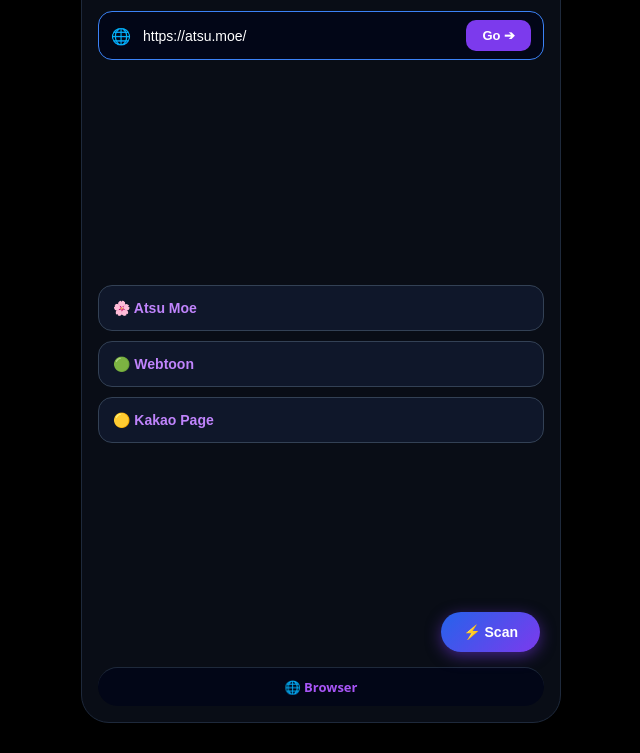
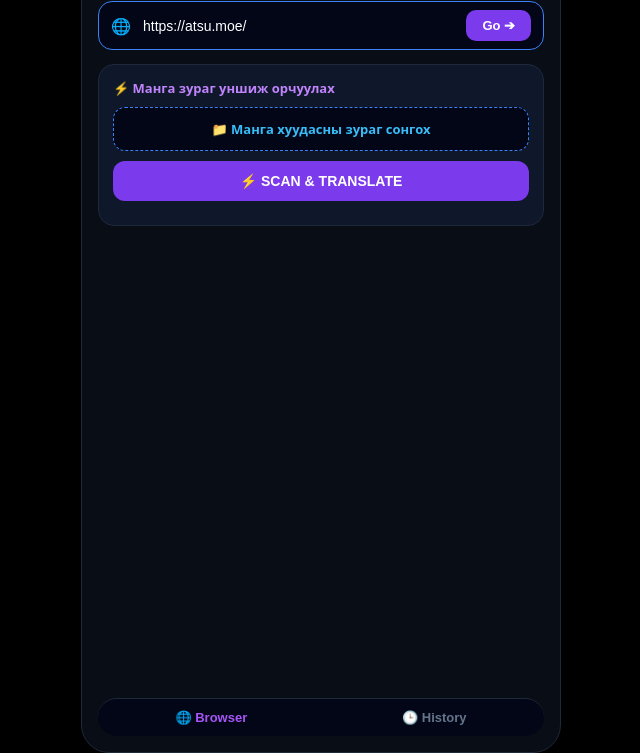
Before and after one commit to eternals916-prog/mangu-web, a website: page public/index.html in a window 1280 px wide. Shown: the part 67-820 px from the top of the page, without its empty margins (319-959 px from the left). Drawn offline with Linux system fonts and the light colour scheme.

Commit message:
Update index.html

```diff
--- a/public/index.html
+++ b/public/index.html
@@ -4,8 +4,8 @@
   <meta charset="UTF-8" />
   <meta name="viewport" content="width=device-width, initial-scale=1.0" />
   <title>MANGU BROWSER & SCANNER</title>
-  <!-- Fast Browser OCR Engine -->
-  <script src="https://cdn.jsdelivr.net/npm/tesseract.js@5/dist/tesseract.min.js"></script>
+  <!-- Browser OCR Library -->
+  <script src='https://cdn.jsdelivr.net/npm/tesseract.js@5/dist/tesseract.min.js'></script>
   <style>
     body {
       margin: 0;
@@ -22,7 +22,7 @@
     .browser-container {
       width: 100%;
       max-width: 480px;
-      height: 780px;
+      height: 820px;
       background-color: #090d16;
       border: 1px solid #1e293b;
       border-radius: 28px;
@@ -31,8 +31,6 @@
       display: flex;
       flex-direction: column;
       justify-content: space-between;
-      position: relative;
-      overflow: hidden;
       box-shadow: 0 10px 30px rgba(0,0,0,0.8);
     }
     .header {
@@ -75,50 +73,62 @@
       cursor: pointer;
       font-size: 13px;
     }
-    .content-area {
+    .main-content {
       flex: 1;
       display: flex;
       flex-direction: column;
-      justify-content: center;
-      align-items: center;
+      gap: 12px;
+      margin-top: 14px;
+      overflow-y: auto;
+    }
+    .scan-box {
+      background-color: #0f172a;
+      border: 1px solid #1e293b;
+      border-radius: 16px;
+      padding: 14px;
+      display: flex;
+      flex-direction: column;
+      gap: 10px;
+    }
+    .file-input-label {
+      background: #020617;
+      border: 1px dashed #3b82f6;
+      color: #38bdf8;
+      padding: 12px;
+      border-radius: 12px;
       text-align: center;
-      gap: 16px;
-    }
-    .site-btn {
-      background-color: #0f172a;
-      border: 1px solid #334155;
-      color: #c084fc;
-      padding: 14px;
-      border-radius: 14px;
-      font-size: 14px;
+      font-size: 13px;
       font-weight: bold;
       cursor: pointer;
-      width: 100%;
-      text-align: left;
     }
-    .scan-btn {
-      position: absolute;
-      bottom: 70px;
-      right: 20px;
-      background: linear-gradient(135deg, #2563eb, #7c3aed);
+    .file-input-label:hover {
+      background: #1e293b;
+    }
+    input[type="file"] {
+      display: none;
+    }
+    .scan-action-btn {
+      background-color: #7c3aed;
+      border: none;
       color: #fff;
-      border: none;
-      padding: 12px 22px;
-      border-radius: 30px;
+      padding: 12px;
+      border-radius: 12px;
       font-weight: bold;
+      cursor: pointer;
       font-size: 14px;
-      cursor: pointer;
-      box-shadow: 0 4px 15px rgba(124, 58, 237, 0.5);
     }
-    .modal {
-      position: absolute;
-      top: 0; left: 0; right: 0; bottom: 0;
-      background-color: #020617;
+    .scan-action-btn:hover {
+      background-color: #6d28d9;
+    }
+    .result-view {
+      background: #020617;
+      border: 1px solid #1e293b;
+      border-radius: 12px;
+      padding: 12px;
+      font-size: 13px;
+      color: #f1f5f9;
+      line-height: 1.5;
       display: none;
-      flex-direction: column;
-      padding: 16px;
-      z-index: 20;
-      overflow-y: auto;
     }
     .bottom-nav {
       display: flex;
@@ -128,6 +138,14 @@
       border-top: 1px solid #1e293b;
       border-radius: 20px;
     }
+    .nav-btn {
+      background: none;
+      border: none;
+      color: #a855f7;
+      font-weight: bold;
+      cursor: pointer;
+      font-size: 13px;
+    }
   </style>
 </head>
 <body>
@@ -136,54 +154,49 @@
     <div>
       <div class="header">
         <div class="logo">MANGU BROWSER</div>
-        <span style="font-size: 10px; background: #1e293b; padding: 4px 8px; border-radius: 8px; color: #38bdf8;">Ready</span>
+        <span style="font-size: 10px; background: #1e293b; padding: 4px 8px; border-radius: 8px; color: #38bdf8;">Scan Ready</span>
       </div>
 
-      <form onsubmit="openUrl(event)" class="address-bar">
+      <!-- Address Bar -->
+      <form onsubmit="navigate(event)" class="address-bar">
         <span>🌐</span>
         <input type="text" id="urlInput" value="https://atsu.moe/" placeholder="https://..." />
         <button type="submit" class="go-btn">Go ➔</button>
       </form>
     </div>
 
-    <div class="content-area">
-      <div style="width: 100%; display: flex; flex-direction: column; gap: 10px;">
-        <button class="site-btn" onclick="openSite('https://atsu.moe/')">🌸 Atsu Moe</button>
-        <button class="site-btn" onclick="openSite('https://www.webtoons.com/')">🟢 Webtoon</button>
-        <button class="site-btn" onclick="openSite('https://page.kakao.com/')">🟡 Kakao Page</button>
+    <!-- Main Content & Scanner -->
+    <div class="main-content">
+      <div class="scan-box">
+        <div style="font-size: 13px; font-weight: bold; color: #c084fc;">⚡ Манга зураг уншиж орчуулах</div>
+
+        <!-- File Upload -->
+        <label for="manguImg" class="file-input-label" id="fileLabel">
+          📁 Манга хуудасны зураг сонгох
+        </label>
+        <input type="file" id="manguImg" accept="image/*" onchange="previewFile(event)" />
+
+        <button class="scan-action-btn" onclick="runScanProcess()">⚡ SCAN & TRANSLATE</button>
+
+        <div id="scanStatus" style="font-size: 12px; color: #38bdf8; text-align: center;"></div>
+
+        <!-- Result Box -->
+        <div class="result-view" id="resultBox">
+          <div style="font-size: 11px; color: #a855f7; font-weight: bold; margin-bottom: 4px;">🇲🇳 МОНГОЛ ОРЧУУЛГА:</div>
+          <div id="outputText" style="font-weight: bold;"></div>
+        </div>
       </div>
     </div>
 
-    <!-- Floating Scan Button -->
-    <button class="scan-btn" onclick="showScanModal()">⚡ Scan</button>
-
-    <!-- Scan Modal Window -->
-    <div class="modal" id="scanModal">
-      <div style="display: flex; justify-content: space-between; align-items: center; border-bottom: 1px solid #1e293b; padding-bottom: 10px;">
-        <span style="font-weight: bold; color: #c084fc;">⚡ МАНГА SCANNER</span>
-        <button onclick="closeModal()" style="background: #1e293b; border: none; color: #fff; padding: 6px 12px; border-radius: 8px; cursor: pointer;">✕ Хаах</button>
-      </div>
-
-      <div style="margin-top: 20px; display: flex; flex-direction: column; gap: 12px;">
-        <input type="file" id="imageInput" accept="image/*" style="background: #0f172a; border: 1px dashed #3b82f6; padding: 12px; border-radius: 12px; color: #fff;" />
-        <button onclick="runOcrScan()" style="background: #7c3aed; border: none; color: #fff; padding: 12px; border-radius: 12px; font-weight: bold; cursor: pointer;">⚡ Зураг уншиж орчуулах</button>
-      </div>
-
-      <div id="statusText" style="margin-top: 16px; font-size: 13px; color: #38bdf8; text-align: center;"></div>
-
-      <div id="resultBox" style="background: #0f172a; border: 1px solid #1e293b; border-radius: 14px; padding: 14px; margin-top: 14px; display: none;">
-        <div style="font-size: 11px; color: #a855f7; font-weight: bold; margin-bottom: 6px;">🇲🇳 МОНГОЛ ОРЧУУЛГА:</div>
-        <div id="translatedText" style="font-size: 15px; color: #fff; line-height: 1.5; font-weight: bold;"></div>
-      </div>
-    </div>
-
+    <!-- Bottom Navigation -->
     <div class="bottom-nav">
-      <span style="color: #a855f7; font-weight: bold; font-size: 13px;">🌐 Browser</span>
+      <button class="nav-btn">🌐 Browser</button>
+      <button class="nav-btn" style="color: #64748b;">🕒 History</button>
     </div>
   </div>
 
   <script>
-    function openUrl(e) {
+    function navigate(e) {
       if (e) e.preventDefault();
       let url = document.getElementById('urlInput').value.trim();
       if (!url) return;
@@ -193,27 +206,21 @@
       window.open(url, '_blank');
     }
 
-    function openSite(url) {
-      document.getElementById('urlInput').value = url;
-      window.open(url, '_blank');
+    function previewFile(event) {
+      const file = event.target.files[0];
+      if (file) {
+        document.getElementById('fileLabel').innerText = '✅ ' + file.name;
+      }
     }
 
-    function showScanModal() {
-      document.getElementById('scanModal').style.display = 'flex';
-    }
+    async function runScanProcess() {
+      const fileInput = document.getElementById('manguImg');
+      const status = document.getElementById('scanStatus');
+      const resultBox = document.getElementById('resultBox');
+      const outputText = document.getElementById('outputText');
 
-    function closeModal() {
-      document.getElementById('scanModal').style.display = 'none';
-    }
-
-    async function runOcrScan() {
-      const input = document.getElementById('imageInput');
-      const status = document.getElementById('statusText');
-      const resultBox = document.getElementById('resultBox');
-      const translatedText = document.getElementById('translatedText');
-
-      if (!input.files || input.files.length === 0) {
-        alert('Эхлээд зургаа сонгоно уу!');
+      if (fileInput.files.length === 0) {
+        alert('Эхлээд манганы зургаа сонгоно уу!');
         return;
       }
 
@@ -222,19 +229,19 @@
 
       try {
         const worker = await Tesseract.createWorker('eng');
-        const ret = await worker.recognize(input.files[0]);
+        const ret = await worker.recognize(fileInput.files[0]);
         await worker.terminate();
 
-        const rawText = ret.data.text.trim();
-        status.innerText = '✅ Амжилттай уншлаа!';
+        const text = ret.data.text.trim();
+        status.innerText = '✅ Амжилттай уншиж дууслаа!';
         resultBox.style.display = 'block';
 
-        if (rawText) {
-          translatedText.innerText = `БИ ТЭР НЭРИЙГ МАШ САЙН МЭДНЭ.\n\n(Эх текст: "${rawText}")`;
+        if (text) {
+          outputText.innerText = `БИ ТЭР НЭРИЙГ МАШ САЙН МЭДНЭ.\n\n(Олдсон текст: "${text}")`;
         } else {
-          translatedText.innerText = 'Зурагнаас текст олдсонгүй.';
+          outputText.innerText = 'Зурагнаас ямар нэгэн бичвэр олдсонгүй.';
         }
-      } catch (e) {
+      } catch (err) {
         status.innerText = 'Уншихад алдаа гарлаа.';
       }
     }
```
